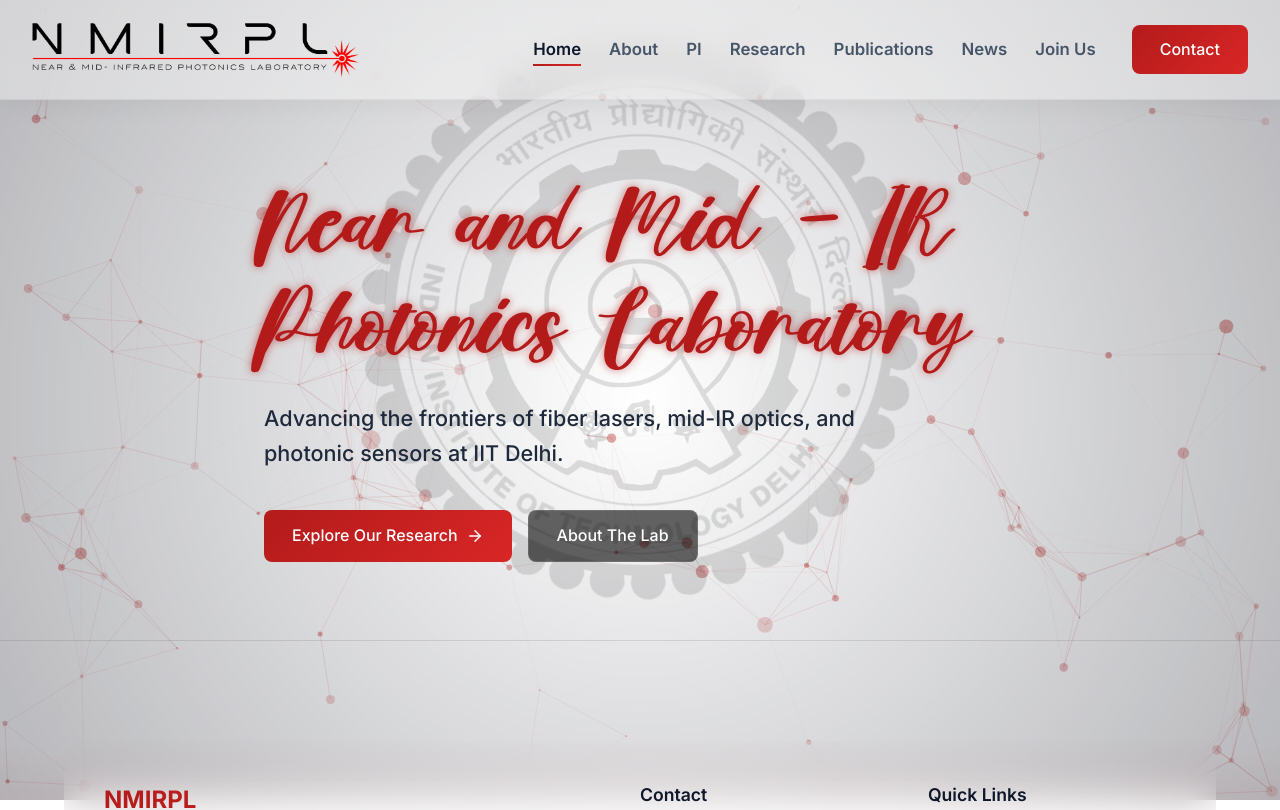
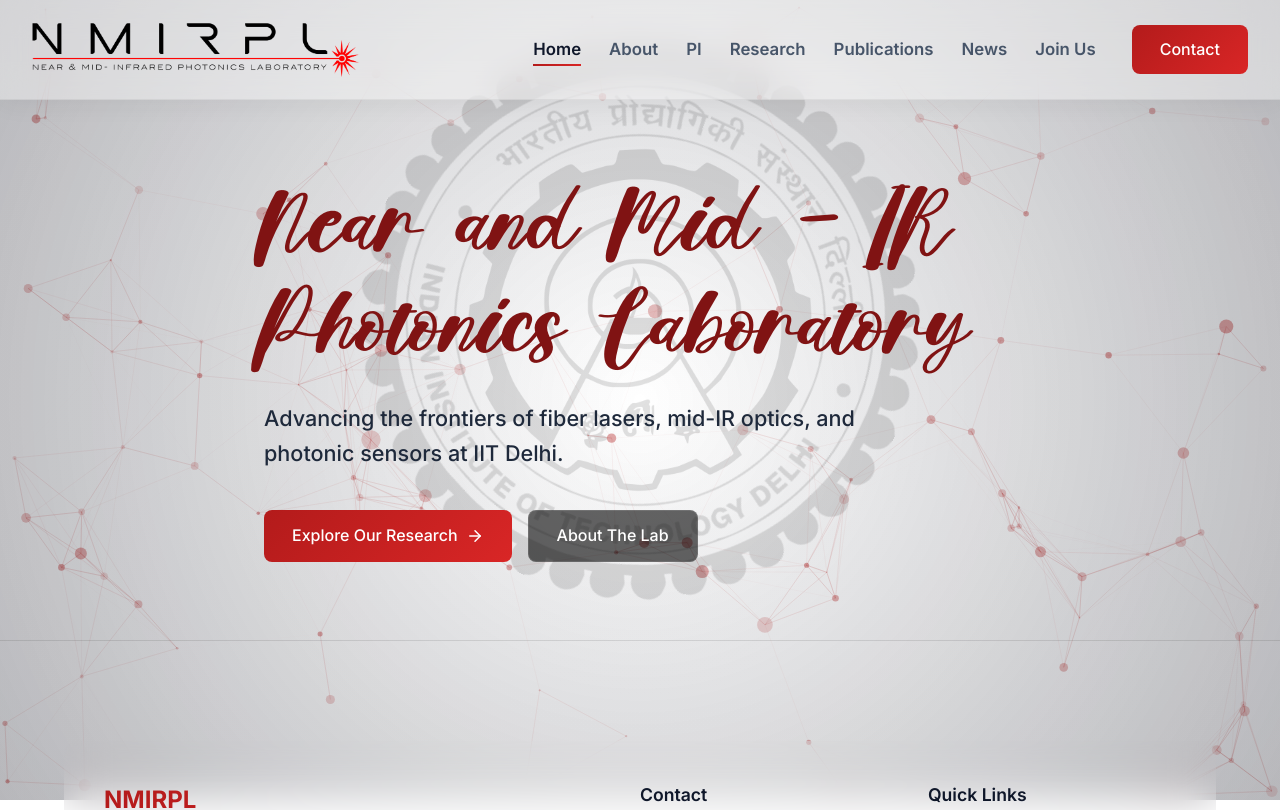
Before and after one commit to Aswin-Aravind/project_iit_nmirpl, a React (Vite) app in the folder lab-website/: page / in a window 1280 px wide. Shown: the top 810 px of the page. Built offline with nearby package versions, Linux system fonts and the light colour scheme.

Commit message:
Removed the glare off of the laser running letters and darkened again.

```diff
--- a/lab-website/src/components/LaserTitle.css
+++ b/lab-website/src/components/LaserTitle.css
@@ -27,8 +27,8 @@
 /* ── WRITING & HOLDING PHASES: Letters stay RED through completion ── */
 .phase-writing .laser-char.visible,
 .phase-holding .laser-char.visible {
-    color: var(--accent-primary);
-    text-shadow: 0 0 8px rgba(179, 27, 27, 0.6);
+    color: var(--accent-hover);
+    text-shadow: none;
 }
 
 /* ── FADING PHASE: Everything fades out together ── */
--- a/lab-website/src/components/PremiumWhiteCanvas.jsx
+++ b/lab-website/src/components/PremiumWhiteCanvas.jsx
@@ -94,15 +94,6 @@
                 ctx.fill();
             });
 
-            // Add some "laser" accent lines scanning slowly through the background
-            const laserY = (Math.sin(t * 0.5) * 0.5 + 0.5) * canvas.height;
-            const laserGrad = ctx.createLinearGradient(0, laserY - 50, 0, laserY + 50);
-            laserGrad.addColorStop(0, 'rgba(179, 27, 27, 0)');
-            laserGrad.addColorStop(0.5, 'rgba(179, 27, 27, 0.05)');
-            laserGrad.addColorStop(1, 'rgba(179, 27, 27, 0)');
-
-            ctx.fillStyle = laserGrad;
-            ctx.fillRect(0, laserY - 50, canvas.width, 100);
 
         };
 
```
Also changed, not shown: 5 other files (tests, documents, lock files or other folders).
